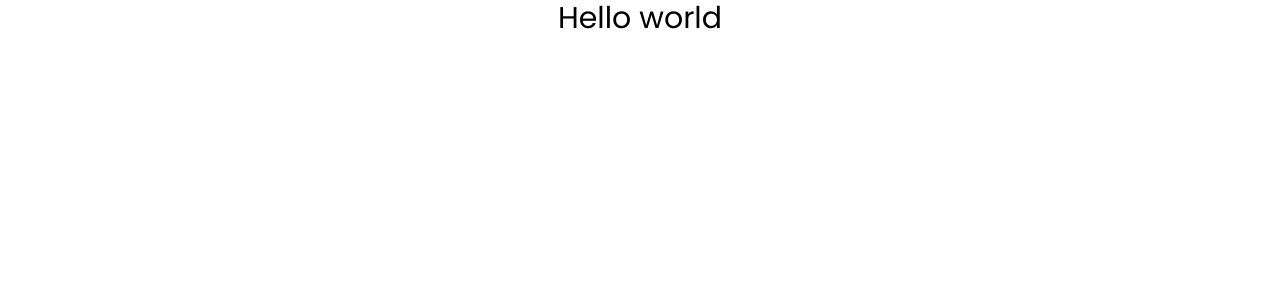
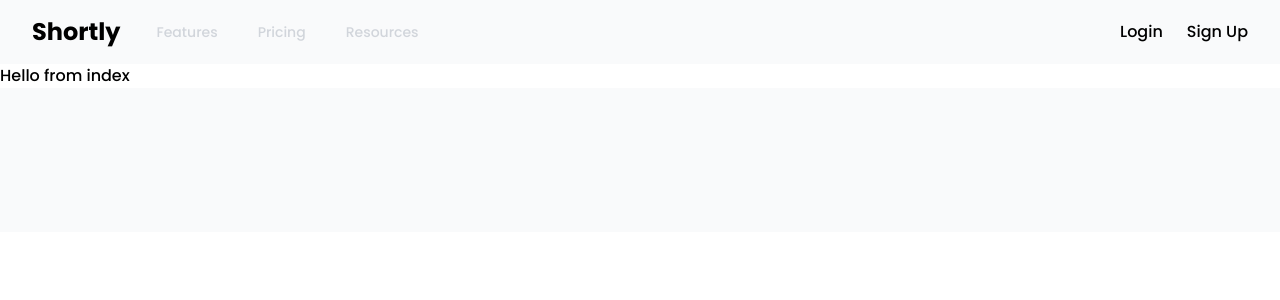
Before and after one commit to Kielx/url-shortener, a React (Create React App) app: page / in a window 1280 px wide. Shown: the top 300 px of the page. Built offline with nearby package versions, Linux system fonts and the light colour scheme.

Commit message:
Add to be customized navbar

```diff
--- a/package.json
+++ b/package.json
@@ -4,11 +4,13 @@
   "private": true,
   "dependencies": {
     "@craco/craco": "^6.2.0",
+    "@headlessui/react": "^1.4.0",
     "@testing-library/jest-dom": "^5.11.4",
     "@testing-library/react": "^11.1.0",
     "@testing-library/user-event": "^12.1.10",
     "react": "^17.0.2",
     "react-dom": "^17.0.2",
+    "react-router-dom": "^5.2.0",
     "react-scripts": "4.0.3",
     "web-vitals": "^1.0.1"
   },
--- a/public/index.html
+++ b/public/index.html
@@ -25,7 +25,7 @@
   <title>React App</title>
   <link rel="preconnect" href="https://fonts.googleapis.com">
   <link rel="preconnect" href="https://fonts.gstatic.com" crossorigin>
-  <link href="https://fonts.googleapis.com/css2?family=Poppins:wght@100;200;300;400;500;600;700;800;900&display=swap" rel="stylesheet">
+  <link href="https://fonts.googleapis.com/css2?family=Poppins:wght@500;700&display=swap" rel="stylesheet">
 </head>
 
 <body>
--- a/src/App.js
+++ b/src/App.js
@@ -1,8 +1,22 @@
+import Navbar from "./components/Navbar";
+import { BrowserRouter as Router, Switch, Route } from "react-router-dom";
+
 function App() {
   return (
-    <div className="App">
-      <h1 className="font-normal text-3xl text-center">Hello world</h1>
-    </div>
+    <Router>
+      <Switch>
+        <Route exact path="/">
+          <>
+            <Navbar></Navbar>
+            <h1>Hello from index</h1>
+            <header className="bg-gray-50 w-full h-36"></header>
+          </>
+        </Route>
+        <Route path="*">
+          <h1>Oooops... Requested page was not found</h1>
+        </Route>
+      </Switch>
+    </Router>
   );
 }
 
--- /dev/null
+++ b/src/components/Navbar.js
@@ -0,0 +1,205 @@
+import { Fragment, useEffect } from "react";
+import { Disclosure, Menu, Transition } from "@headlessui/react";
+import { Link, useLocation } from "react-router-dom";
+
+const navigation = [
+  //{ name: "Dashboard", href: "#", current: false },
+  //{ name: "Home", link: "/", current: false },
+  { name: "Features", link: "/features", current: false },
+  { name: "Pricing", link: "/pricing", current: false },
+  { name: "Resources", link: "/resources", current: false },
+];
+
+function classNames(...classes) {
+  return classes.filter(Boolean).join(" ");
+}
+
+export default function Navbar({ isLoggedIn, saveData, saved }) {
+  const { pathname } = useLocation();
+  useEffect(() => {
+    //check useLocation to see on which page we are
+    //then set navigation.current to true or false
+    navigation.forEach((item) => {
+      if (item.hasOwnProperty("link")) {
+        if (item.link === pathname) {
+          item.current = true;
+        } else {
+          item.current = false;
+        }
+      }
+    });
+  }, [pathname]);
+
+  return (
+    <>
+      <Disclosure as="nav" className="bg-gray-50">
+        {({ open }) => (
+          <>
+            <div className="max-w-7xl mx-auto px-2 sm:px-6 lg:px-8">
+              <div className="relative flex items-center justify-between h-16">
+                <div className="absolute inset-y-0 right-0 flex items-center sm:hidden">
+                  {/* Mobile menu button*/}
+                  <Disclosure.Button className="inline-flex items-center justify-center p-2 rounded-md text-gray-400 hover:text-white hover:bg-gray-200 focus:outline-none focus:ring-2 focus:ring-inset focus:ring-white">
+                    <span className="sr-only">Open main menu</span>
+                    {/* Menu icon */}
+                    {open ? (
+                      <div
+                        className="flex items-center h-6 w-6"
+                        aria-hidden="true"
+                      >
+                        <svg
+                          version="1.1"
+                          id="Layer_1"
+                          xmlns="http://www.w3.org/2000/svg"
+                          x="0px"
+                          y="0px"
+                          width="121.31px"
+                          height="122.876px"
+                          viewBox="0 0 121.31 122.876"
+                          enable-background="new 0 0 121.31 122.876"
+                        >
+                          <g>
+                            <path
+                              fill-rule="evenodd"
+                              fill="#fff"
+                              clip-rule="evenodd"
+                              d="M90.914,5.296c6.927-7.034,18.188-7.065,25.154-0.068 c6.961,6.995,6.991,18.369,0.068,25.397L85.743,61.452l30.425,30.855c6.866,6.978,6.773,18.28-0.208,25.247 c-6.983,6.964-18.21,6.946-25.074-0.031L60.669,86.881L30.395,117.58c-6.927,7.034-18.188,7.065-25.154,0.068 c-6.961-6.995-6.992-18.369-0.068-25.397l30.393-30.827L5.142,30.568c-6.867-6.978-6.773-18.28,0.208-25.247 c6.983-6.963,18.21-6.946,25.074,0.031l30.217,30.643L90.914,5.296L90.914,5.296z"
+                            />
+                          </g>
+                        </svg>
+                      </div>
+                    ) : (
+                      <div
+                        className="flex items-center h-8 w-8"
+                        aria-hidden="true"
+                      >
+                        <svg
+                          xmlns="http://www.w3.org/2000/svg"
+                          class="icon icon-tabler icon-tabler-menu-2"
+                          width="44"
+                          height="44"
+                          viewBox="0 0 24 24"
+                          stroke-width="2.5"
+                          stroke="#9e9e9e"
+                          fill="none"
+                          stroke-linecap="round"
+                          stroke-linejoin="round"
+                        >
+                          <path stroke="none" d="M0 0h24v24H0z" fill="none" />
+                          <line x1="4" y1="6" x2="20" y2="6" />
+                          <line x1="4" y1="12" x2="20" y2="12" />
+                          <line x1="4" y1="18" x2="20" y2="18" />
+                        </svg>
+                      </div>
+                    )}
+                  </Disclosure.Button>
+                </div>
+                {/* Logo*/}
+                <div className="flex-1 flex justify-start sm:items-center sm:justify-start">
+                  <h1>
+                    <a href="#" className="logo font-bold text-2xl">
+                      Shortly
+                    </a>
+                  </h1>
+                  <div className="hidden sm:block sm:ml-6">
+                    <div className="flex space-x-4 items-bottom justify-center">
+                      {/* Map Navigation items - href or links to pages*/}
+                      {navigation.map((item) =>
+                        item.hasOwnProperty("href") ? (
+                          <a
+                            key={item.name}
+                            href={item.href}
+                            className={classNames(
+                              item.current
+                                ? "bg-gray-900 text-white"
+                                : "text-gray-300 hover:bg-gray-700 hover:text-white",
+                              "px-3 py-2 rounded-md text-sm font-medium"
+                            )}
+                            aria-current={item.current ? "page" : undefined}
+                          >
+                            {item.name}
+                          </a>
+                        ) : (
+                          <Link
+                            key={item.name}
+                            to={item.link}
+                            className={classNames(
+                              item.current
+                                ? "bg-gray-900 text-yellow-500"
+                                : "text-gray-300 hover:bg-gray-700 hover:text-yellow-600",
+                              "px-3 py-2 rounded-md text-sm font-medium"
+                            )}
+                            aria-current={item.current ? "page" : undefined}
+                          >
+                            {item.name}
+                          </Link>
+                        )
+                      )}
+                    </div>
+                  </div>
+                </div>
+                <div className="absolute inset-y-0 right-0 hidden sm:flex gap-6 items-center sm:static sm:inset-auto ">
+                  <Link to="/login">Login</Link>
+                  <Link to="/signup">Sign Up</Link>
+                </div>
+              </div>
+            </div>
+
+            <Disclosure.Panel className="sm:hidden">
+              <div className="px-2 pt-2 pb-3 space-y-1">
+                {navigation.map((item) =>
+                  item.hasOwnProperty("href") ? (
+                    <a
+                      key={item.name}
+                      href={item.href}
+                      className={classNames(
+                        item.current
+                          ? "bg-gray-900 text-white"
+                          : "text-gray-300 hover:bg-gray-700 hover:text-white",
+                        "block px-3 py-2 rounded-md text-base font-medium"
+                      )}
+                      aria-current={item.current ? "page" : undefined}
+                    >
+                      {item.name}
+                    </a>
+                  ) : (
+                    <Link
+                      key={item.name}
+                      to={item.link}
+                      className={classNames(
+                        item.current
+                          ? "bg-gray-900 text-white"
+                          : "text-gray-300 hover:bg-gray-700 hover:text-white",
+                        "block px-3 py-2 rounded-md text-base font-medium"
+                      )}
+                      aria-current={item.current ? "page" : undefined}
+                    >
+                      {item.name}
+                    </Link>
+                  )
+                )}
+              </div>
+            </Disclosure.Panel>
+          </>
+        )}
+      </Disclosure>
+      <div
+        className={`bg-indigo-900 text-center py-4 lg:px-4 ${
+          saved ? "absolute inset-x-0 md:top-20 top-32" : "hidden"
+        }`}
+      >
+        <div
+          className="p-2 bg-indigo-800 items-center text-indigo-100 leading-none lg:rounded-full flex lg:inline-flex"
+          role="alert"
+        >
+          <span className="flex rounded-full bg-indigo-600 uppercase px-2 py-1 text-xs font-bold mr-3">
+            SUCCESS
+          </span>
+          <span className="font-semibold mr-2 text-left flex-auto">
+            Your workout was saved!
+          </span>
+        </div>
+      </div>
+    </>
+  );
+}
--- a/src/index.css
+++ b/src/index.css
@@ -1,3 +1,17 @@
 @tailwind base;
 @tailwind components;
 @tailwind utilities;
+
+@layer base {
+  * {
+    margin: 0;
+    padding: 0;
+  }
+
+  html,
+  body,
+  #root {
+    height: 100%;
+    scroll-behavior: smooth;
+  }
+}
```
Also changed, not shown: 1 other file (tests, documents, lock files or other folders).
